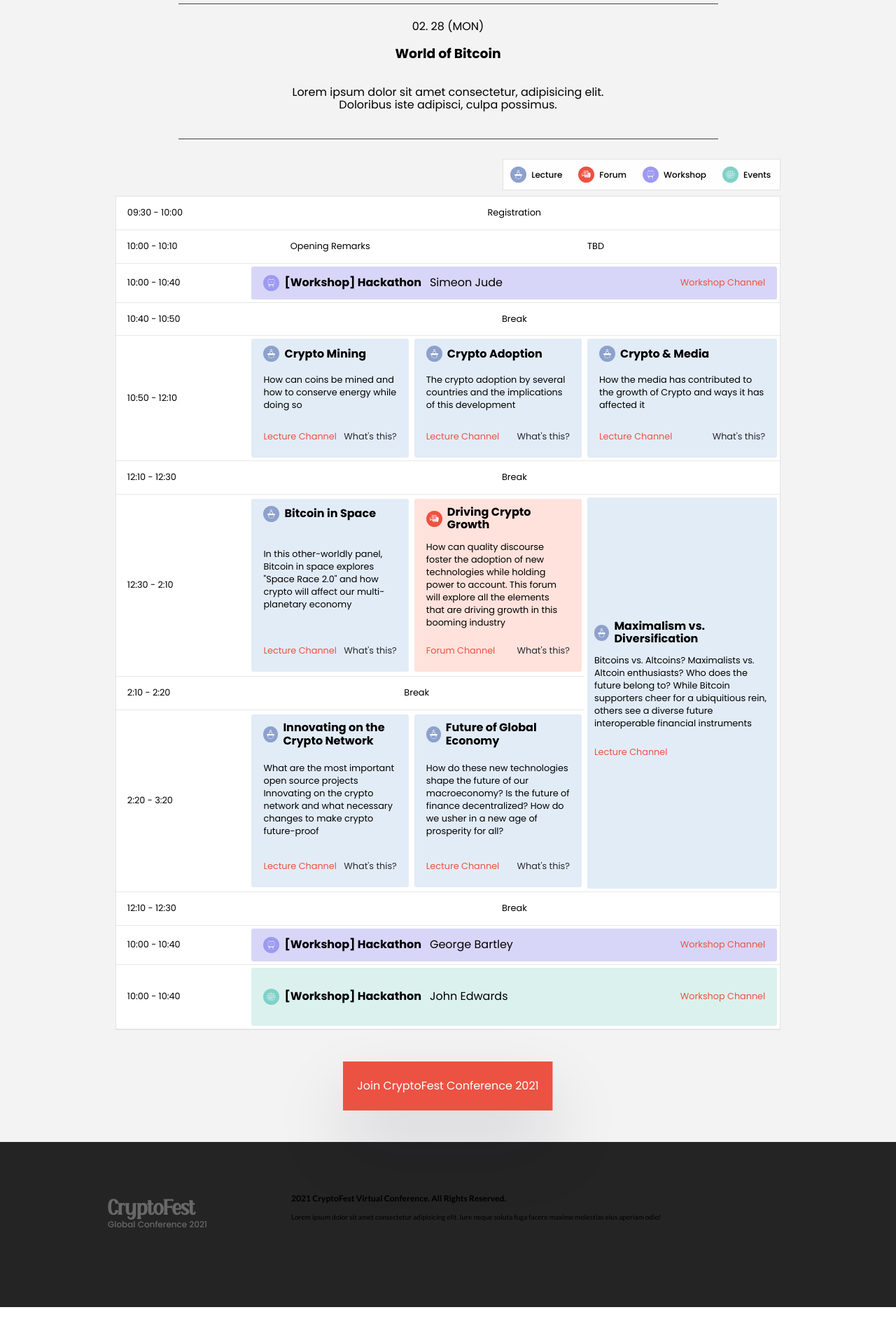
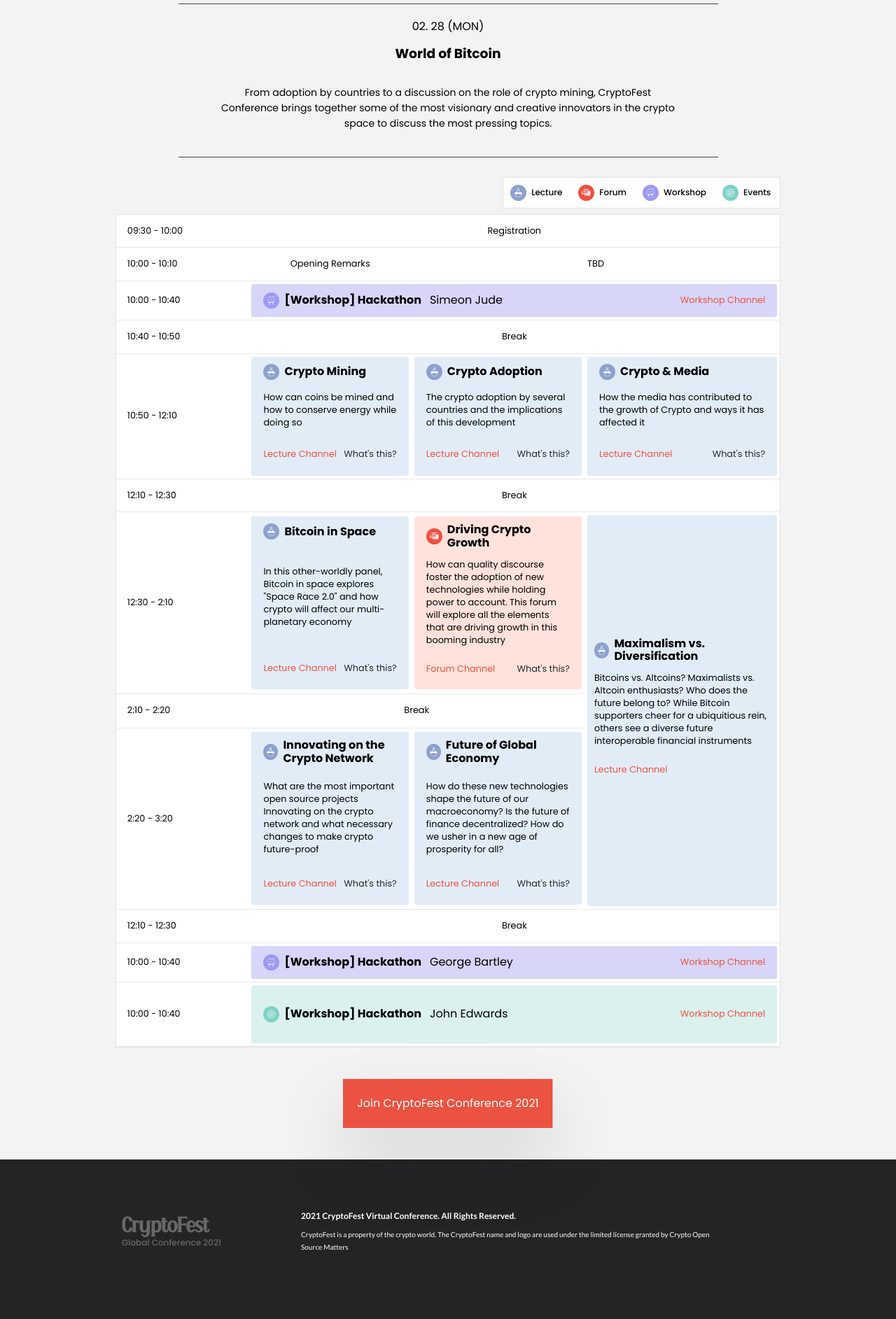
Before and after one commit to AnselemOdims/CryptoFest, a website with bundled scripts: page schedule.html in a window 1280 px wide. Shown: the part 335-2220 px from the top of the page at 70% size. Built offline with nearby package versions, Linux system fonts and the light colour scheme.

Commit message:
Added functionality

```diff
--- a/assets/styles/table.scss
+++ b/assets/styles/table.scss
@@ -51,6 +51,8 @@
 
 		div {
 			width: 60%;
+			font-size: 14px;
+			line-height: 22px;
 		}
 	}
 
@@ -363,4 +365,9 @@
 
 footer {
 	background: rgb(36, 36, 36);
+	color: $white-color;
+
+	@include responsive(1180px){
+		padding-left: 150px;
+	}
 }
--- a/js/about.js
+++ b/js/about.js
@@ -12,7 +12,7 @@
 </div>
 <ul>
   <li><a href="./index.html">Home</a></li>
-  <li><a href="">Program</a></li>
+  <li><a href="./schedule.html" class="schd">Program</a></li>
   <li><a href="">Sponsor</a></li>
   <li><a href="">News</a></li>
   <li><a href="">Crypto Summit</a></li>
@@ -21,6 +21,10 @@
   `,
   );
 
+  if (document.querySelector('.sd')) {
+    document.querySelector('.schd').innerText = 'About';
+    document.querySelector('.schd').href = './about.html';
+  }
   document.querySelector('.hamburger-menu').classList.add('show');
   document.querySelector('.close').addEventListener('click', () => {
     document.querySelector('.hamburger-menu').classList.remove('show');
--- a/js/helper.js
+++ b/js/helper.js
@@ -4,7 +4,6 @@
 export const hamburger = document.querySelector('.toggle');
 export const intro = document.querySelector('.intro-video');
 export const btns = document.querySelectorAll('.btn');
-
 
 /**
  * @function clickHandler - Handles click event to open the hamburger menu
--- a/js/timer.js
+++ b/js/timer.js
@@ -6,8 +6,10 @@
   const hours = Math.floor((difference % (1000 * 60 * 60 * 24)) / (1000 * 60 * 60));
   const minutes = Math.floor((difference % (1000 * 60 * 60)) / (1000 * 60));
   const seconds = Math.floor((difference % (1000 * 60)) / 1000);
+  if(document.querySelector('.reminder')){
   document.querySelector('.days').textContent = days;
   document.querySelector('.hours').textContent = hours;
   document.querySelector('.minutes').textContent = minutes;
   document.querySelector('.seconds').textContent = seconds;
+  }
 }
--- a/schedule.html
+++ b/schedule.html
@@ -44,7 +44,7 @@
 						</div></a
 					>
 				</div>
-				<div class="mobile-menu">
+				<div class="mobile-menu sd">
 					<img
 						src="assets/images/icons/button.svg"
 						alt="hamburger image"
@@ -77,8 +77,10 @@
 					<h3>World of Bitcoin</h3>
 					<div>
 						<p>
-							Lorem ipsum dolor sit amet consectetur, adipisicing elit.
-							Doloribus iste adipisci, culpa possimus.
+							From adoption by countries to a discussion on the role of crypto
+							mining, CryptoFest Conference brings together some of the most
+							visionary and creative innovators in the crypto space to discuss
+							the most pressing topics.
 						</p>
 					</div>
 				</div>
@@ -380,12 +382,13 @@
 			<div class="rights">
 				<h6>2021 CryptoFest Virtual Conference. <br />All Rights Reserved.</h6>
 				<p>
-					Lorem ipsum dolor sit amet consectetur adipisicing elit. Iure neque
-					soluta fuga facere maxime molestias eius aperiam odio!
+					CryptoFest is a property of the crypto world. The CryptoFest name and
+					logo are used under the limited license granted by Crypto Open Source
+					Matters
 				</p>
 			</div>
 		</footer>
-		<!-- <script src="./js/about.js" type="module"></script> -->
+		<script src="./js/about.js" type="module"></script>
 		<script src="./js/schedule.js" type="module"></script>
 	</body>
 </html>
```
Also changed, not shown: dist/css/table.css, 1 other file.
